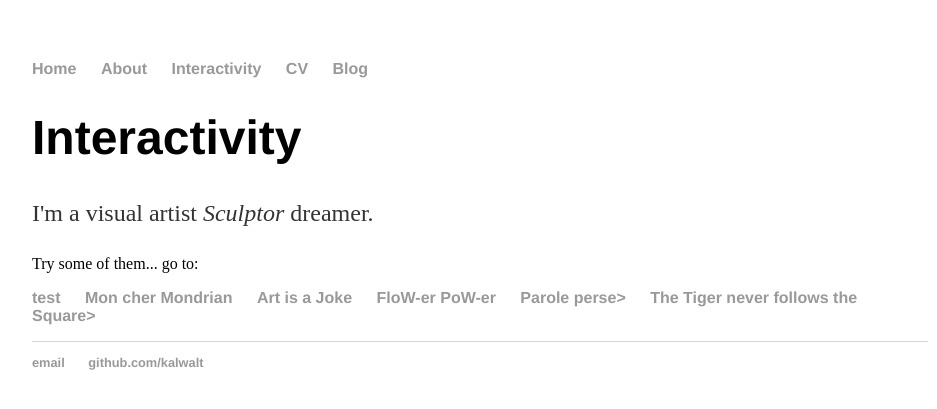
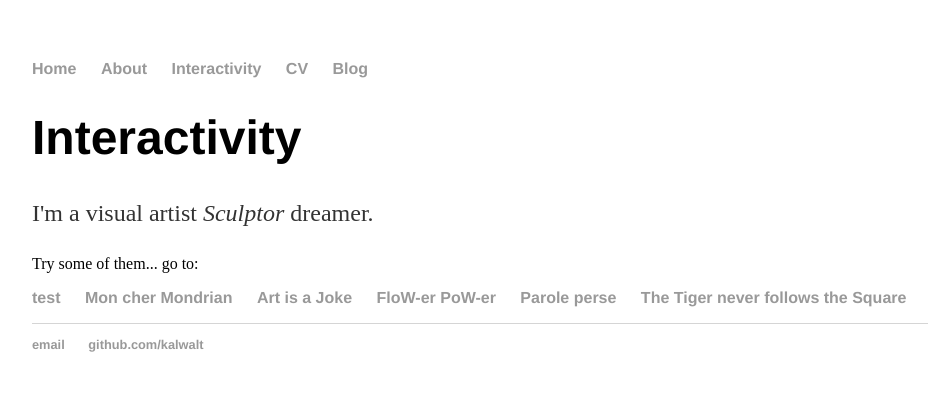
Before and after one commit to kalwalt/kalwalt.github.io, a Jekyll site: the page built from interactivity/index.html, in a window 1280 px wide. Shown: the top 409 px of the page, without its empty margins (160-1097 px from the left). Built offline with Jekyll 4.4.1, drawn with Linux system fonts in a browser that asks for light colours.

Commit message:
typo error correction not saved.. again commit the same

```diff
--- a/interactivity/index.html
+++ b/interactivity/index.html
@@ -15,8 +15,8 @@ go to: <nav>
 	<li><a href="/interactivity/moncher">Mon cher Mondrian</a></li>
 	<li><a href="/interactivity/art_is_a_joke">Art is a Joke</a></li>
 	<li><a href="/interactivity/flower_power">FloW-er PoW-er</a></li>
-	<li><a href="/interactivity/parole_perse">Parole perse></a></li>
-	<li><a href="/interactivity/tiger">The Tiger never follows the Square></a></li>
+	<li><a href="/interactivity/parole_perse">Parole perse</a></li>
+	<li><a href="/interactivity/tiger">The Tiger never follows the Square</a></li>
 
 </ul>
 </nav>
```
